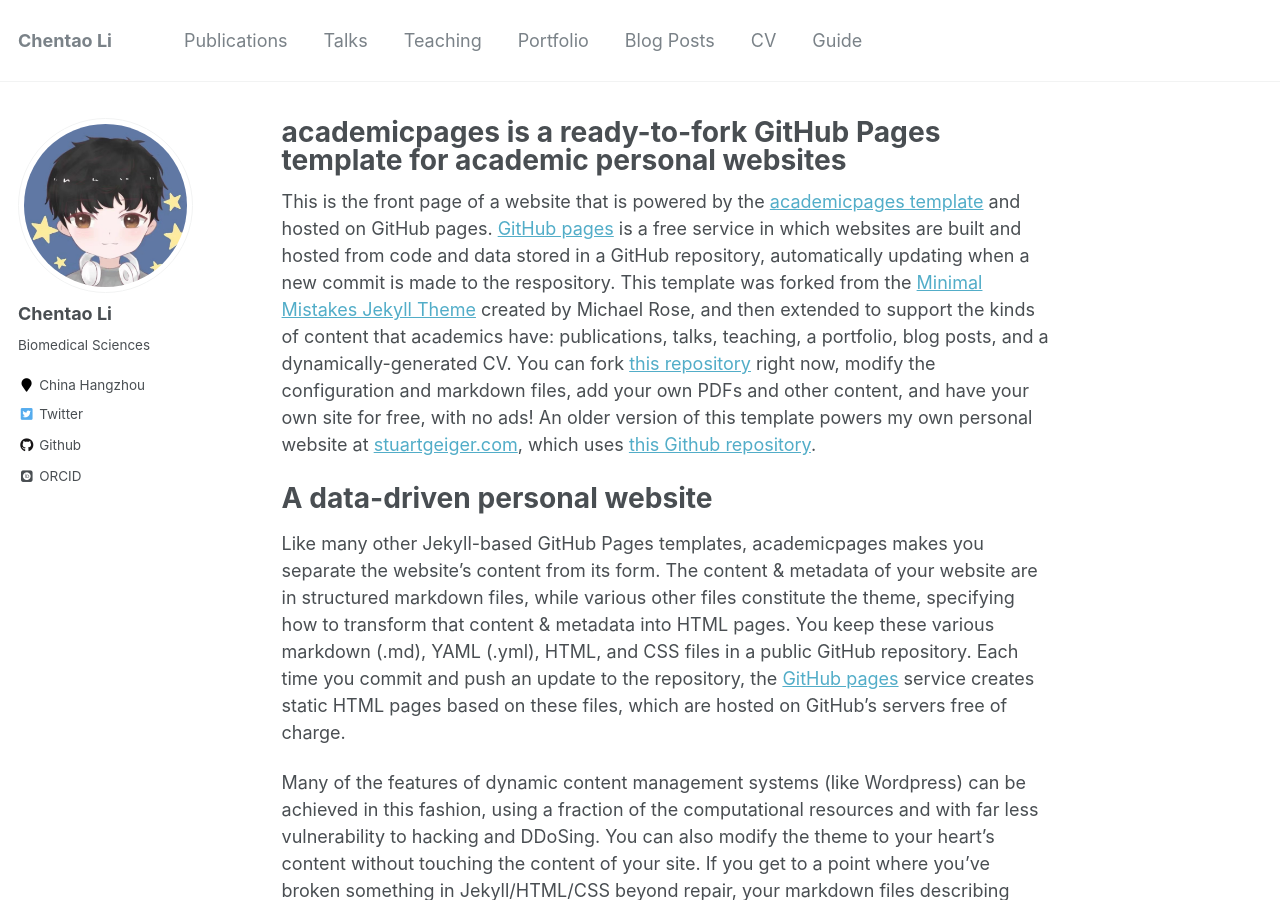
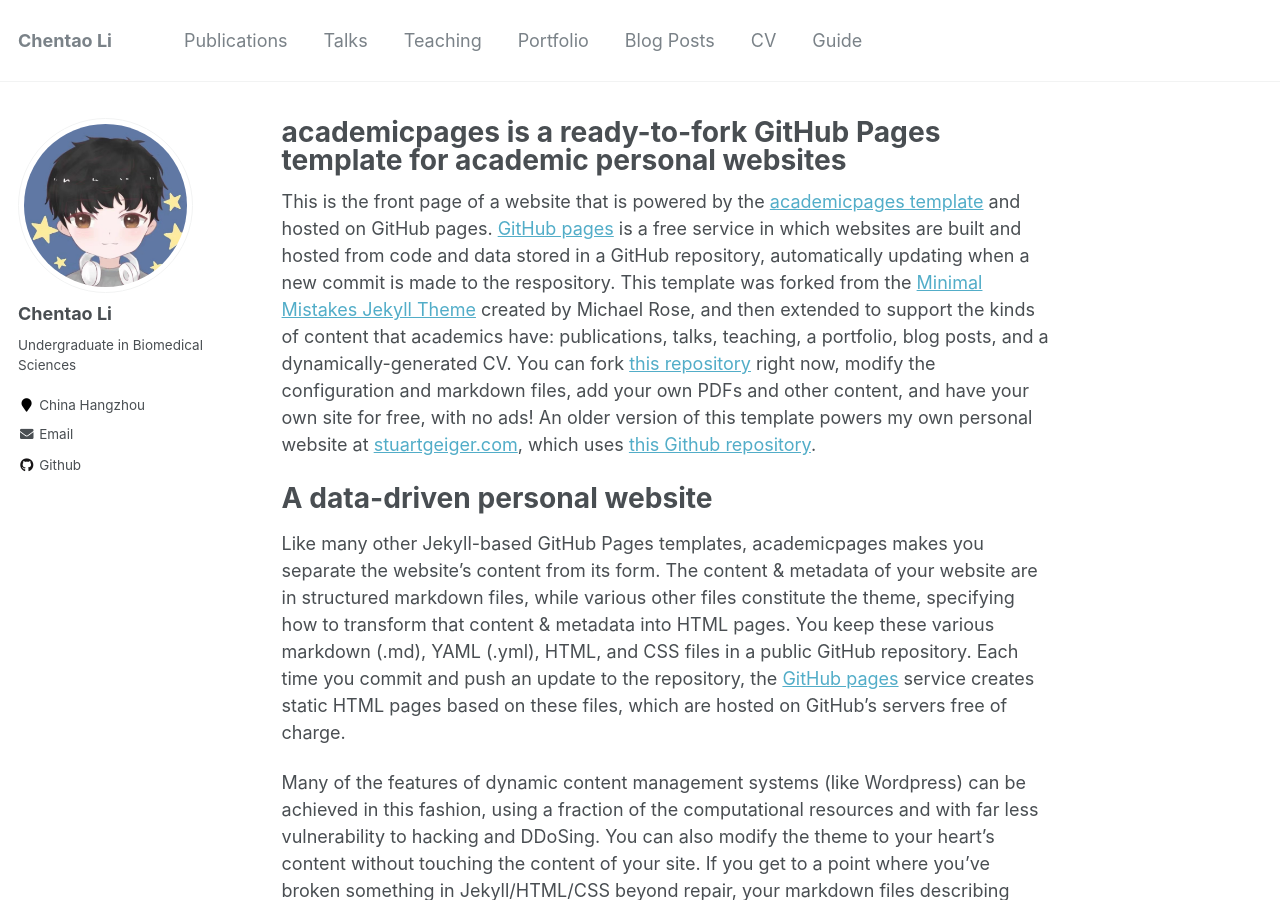
Before and after one commit to ChentaoLi/ChentaoLi.github.io, a Jekyll site: the page built from _pages/about.md, in a window 1280 px wide and 900 px high. Built offline with Jekyll 4.4.1, drawn with Linux system fonts in a browser that asks for light colours; some web fonts are replaced.

Commit message:
Update _config.yml

```diff
--- a/_config.yml
+++ b/_config.yml
@@ -82,12 +82,13 @@ analytics:
 author:
   name             : "Chentao Li"
   avatar           : "profile.png"
-  bio              : "Biomedical Sciences"
+  bio              : "Undergraduate in Biomedical Sciences"
+  School           : "Zhejiang University & University of Edinburgh"
   location         : "China Hangzhou"
   employer         :
   pubmed           :
   googlescholar    :
-  email            :
+  email            : "chentao.20@intl.zju.edu.cn"
   researchgate     :  # example: "https://www.researchgate.net/profile/yourprofile"
   uri              :
   bitbucket        :
@@ -103,13 +104,11 @@ author:
   impactstory      : #"https://profiles.impactstory.org/u/xxxx-xxxx-xxxx-xxxx"
   lastfm           :
   linkedin         :
-  orcid            : ""
   pinterest        :
   soundcloud       :
   stackoverflow    : # http://stackoverflow.com/users/123456/username
   steam            :
   tumblr           :
-  twitter          : ""
   vine             :
   weibo            :
   xing             :
```
